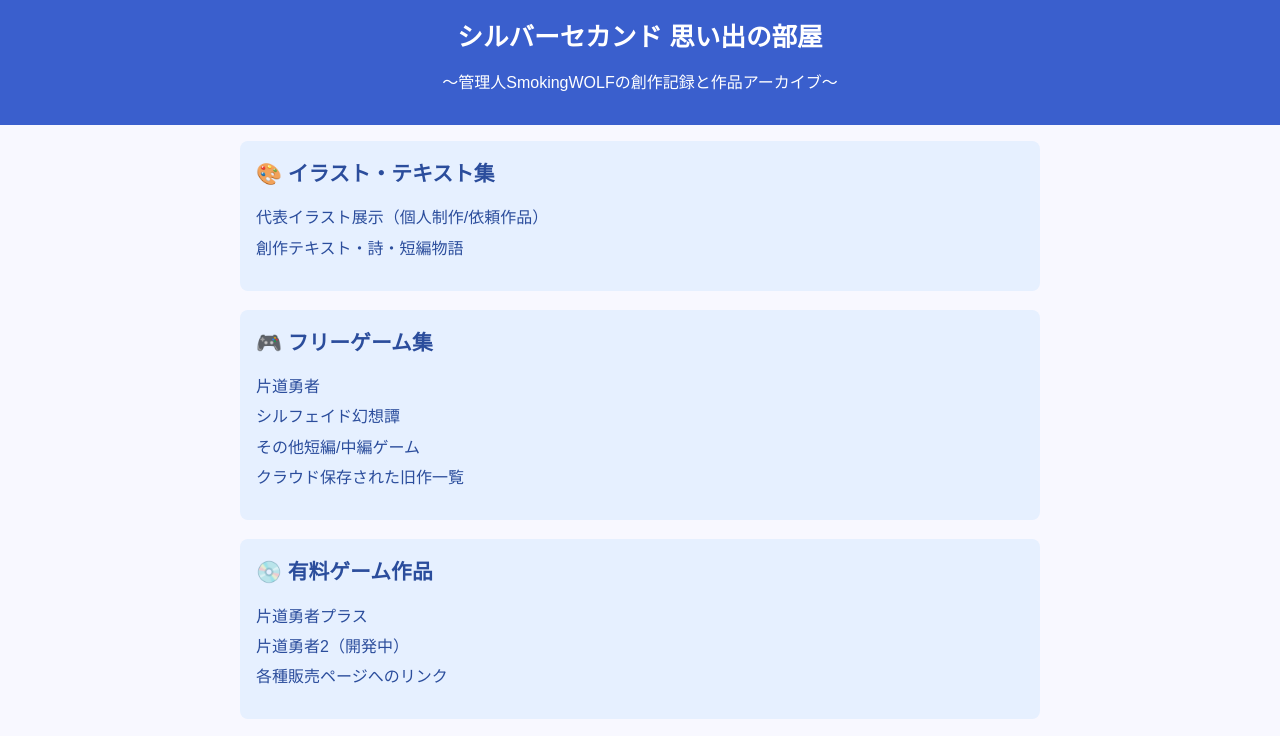
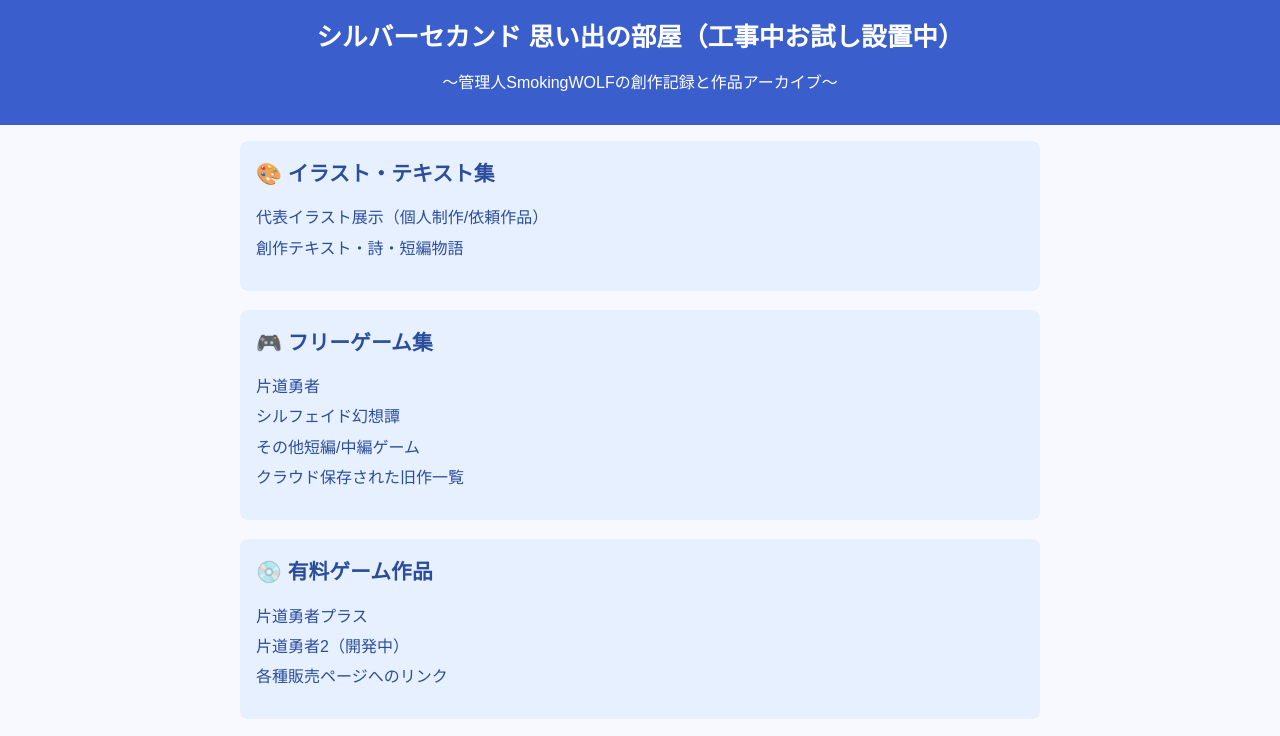
Before and after one commit to SWOLF21/swolf21.github.io, a plain HTML site: page index.html in a window 1280 px wide. Shown: the top 736 px of the page. Drawn offline with Linux system fonts and the light colour scheme.

Commit message:
Update index.html

```diff
--- a/index.html
+++ b/index.html
@@ -63,7 +63,7 @@
 </head>
 <body>
   <header>
-    <h1>シルバーセカンド 思い出の部屋</h1>
+    <h1>シルバーセカンド 思い出の部屋（工事中お試し設置中）</h1>
     <p>～管理人SmokingWOLFの創作記録と作品アーカイブ～</p>
   </header>
   <main>
```
